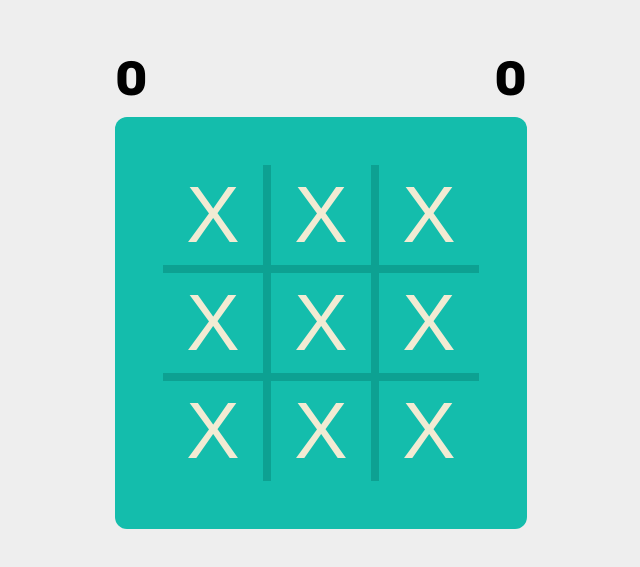
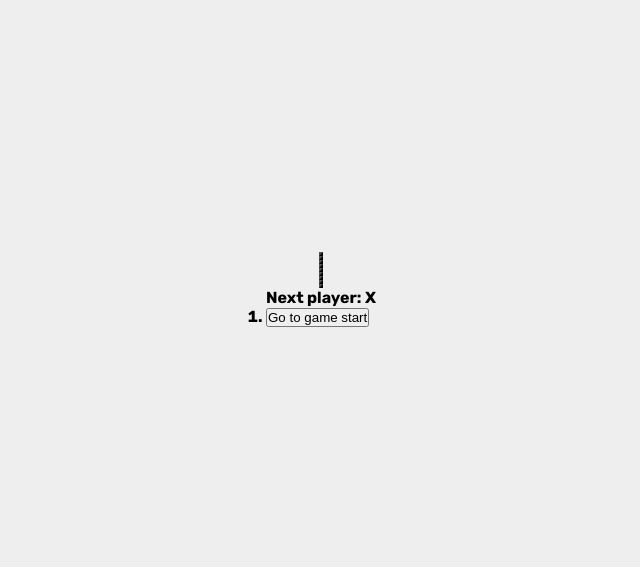
Before and after one commit to CharlesLB/tic-tac-toe, a React (Create React App) app: page / in a window 1280 px wide. Shown: the part 111-678 px from the top of the page, without its empty margins (319-959 px from the left). Built offline with nearby package versions, Linux system fonts and the light colour scheme.

Commit message:
Functional

```diff
--- a/src/components/Board/index.tsx
+++ b/src/components/Board/index.tsx
@@ -6,18 +6,33 @@ import "./styles.css";
 
 type SquareValue = "X" | "O" | null;
 
-const Board: React.FC = () => {
+interface BoardProps {
+  onClick(i: number): void;
+  squares: SquareValue[];
+}
+
+const Board: React.FC<BoardProps> = (props) => {
+  const renderSquare = (i: number): ReactNode => {
+    return <Square value={props.squares[i]} onClick={() => props.onClick(i)} />;
+  };
+
   return (
-    <div className="board">
-      <Square />
-      <Square />
-      <Square />
-      <Square />
-      <Square />
-      <Square />
-      <Square />
-      <Square />
-      <Square />
+    <div>
+      <div className="board-row">
+        {renderSquare(0)}
+        {renderSquare(1)}
+        {renderSquare(2)}
+      </div>
+      <div className="board-row">
+        {renderSquare(3)}
+        {renderSquare(4)}
+        {renderSquare(5)}
+      </div>
+      <div className="board-row">
+        {renderSquare(6)}
+        {renderSquare(7)}
+        {renderSquare(8)}
+      </div>
     </div>
   );
 };
--- a/src/components/Game/index.tsx
+++ b/src/components/Game/index.tsx
@@ -1,18 +1,91 @@
-import React, { useState } from "react";
+import React, {useState } from "react";
 import "./styles.css";
 
-import Board from "../Board";
-import ScoreBoard from "../ScoreBoard";
+import Board from '../Board';
 
 type SquareValue = "X" | "O" | null;
 
+const calculateWinner = (squares: SquareValue[]): SquareValue => {
+  const lines = [
+    [0, 1, 2],
+    [3, 4, 5],
+    [6, 7, 8],
+    [0, 3, 6],
+    [1, 4, 7],
+    [2, 5, 8],
+    [0, 4, 8],
+    [2, 4, 6],
+  ];
+  for (let i = 0; i < lines.length; i++) {
+    const [a, b, c] = lines[i];
+    if (squares[a] && squares[a] === squares[b] && squares[a] === squares[c]) {
+      return squares[a];
+    }
+  }
+  return null;
+};
+
 const Game: React.FC = () => {
+  const [xIsNext, setXIsNext] = useState<boolean>(true);
+  const [stepNumber, setStepNumber] = useState<number>(0);
+  const [history, setHistory] = useState<{ squares: SquareValue[] }[]>([
+    {
+      squares: Array(9).fill(null),
+    },
+  ]);
+
+  const handleClick = (i: number): void => {
+    const newHistory = history.slice(0, stepNumber + 1);
+    const current = newHistory[newHistory.length - 1];
+    const squares = current.squares.slice();
+    if (calculateWinner(squares) || squares[i]) {
+      return;
+    }
+    squares[i] = xIsNext ? "X" : "O";
+    setHistory(
+      newHistory.concat([
+        {
+          squares: squares,
+        },
+      ])
+    );
+    setStepNumber(newHistory.length);
+    setXIsNext(!xIsNext);
+  };
+
+  const jumpTo = (step: number): void => {
+    setStepNumber(step);
+    setXIsNext(step % 2 === 0);
+  };
+
+  const current = history[stepNumber];
+  const winner = calculateWinner(current.squares);
+
+  const moves = history.map((step, move) => {
+    const desc = move ? "Go to move #" + move : "Go to game start";
+    return (
+      <li key={move}>
+        <button onClick={() => jumpTo(move)}>{desc}</button>
+      </li>
+    );
+  });
+
+  let status;
+  if (winner) {
+    status = "Winner: " + winner;
+  } else {
+    status = "Next player: " + (xIsNext ? "X" : "O");
+  }
+
   return (
     <div className="game">
-        <ScoreBoard />
-        <div className="container">
-            <Board />
-        </div>
+      <div className="game-board">
+        <Board squares={current.squares} onClick={(i) => handleClick(i)} />
+      </div>
+      <div className="game-info">
+        <div>{status}</div>
+        <ol>{moves}</ol>
+      </div>
     </div>
   );
 };
--- a/src/components/Square/index.tsx
+++ b/src/components/Square/index.tsx
@@ -4,11 +4,16 @@ import "./styles.css";
 
 type SquareValue = "X" | "O" | null;
 
-const Square: React.FC = () => {
+interface SquareProps {
+  onClick(): void;
+  value: SquareValue;
+}
+
+const Square: React.FC<SquareProps> = (props) => {
   return (
-    <div className="square O">
-        X
-    </div>
+    <button className="square" onClick={props.onClick}>
+      {props.value}
+    </button>
   );
 };
 
```
